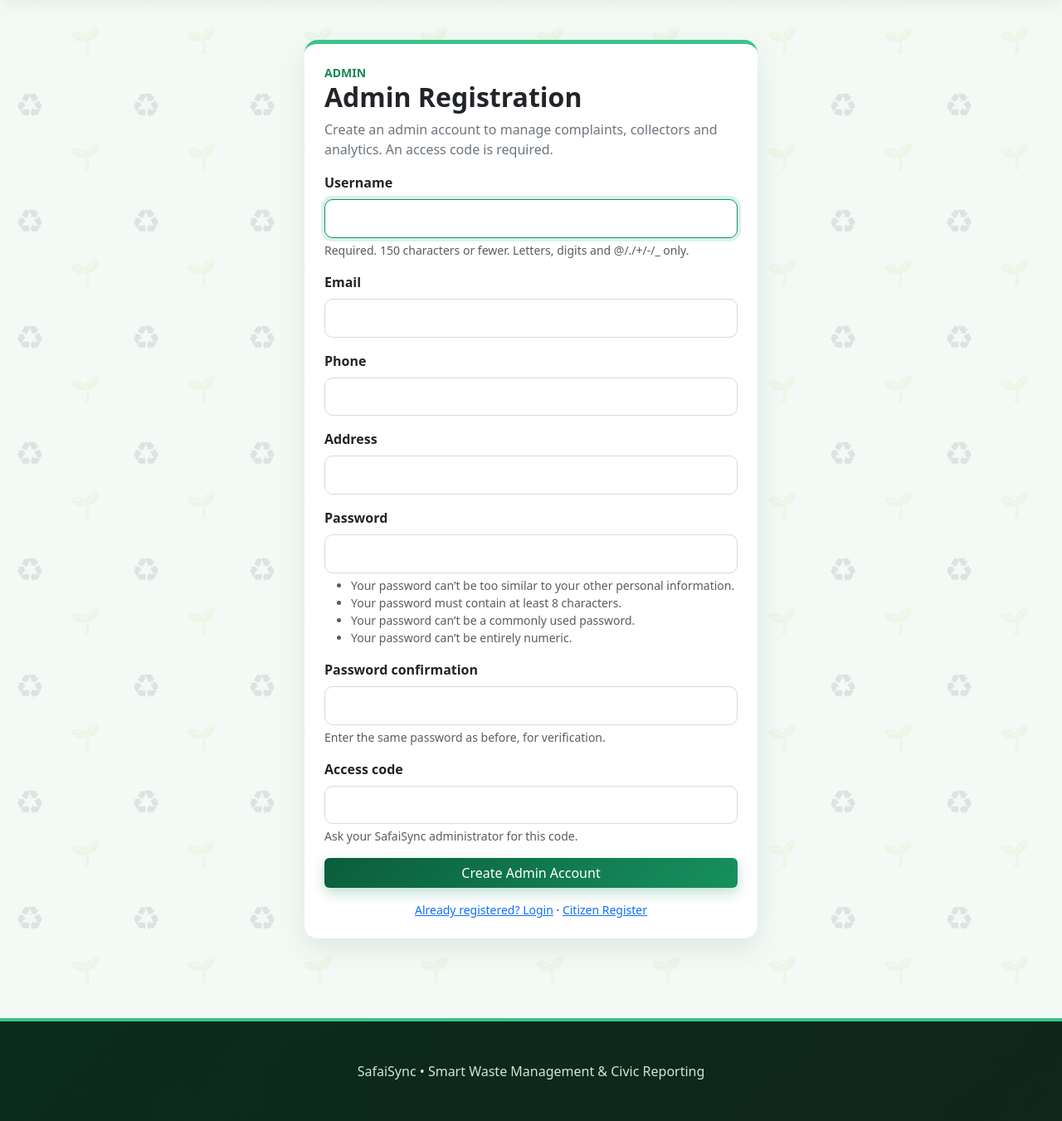
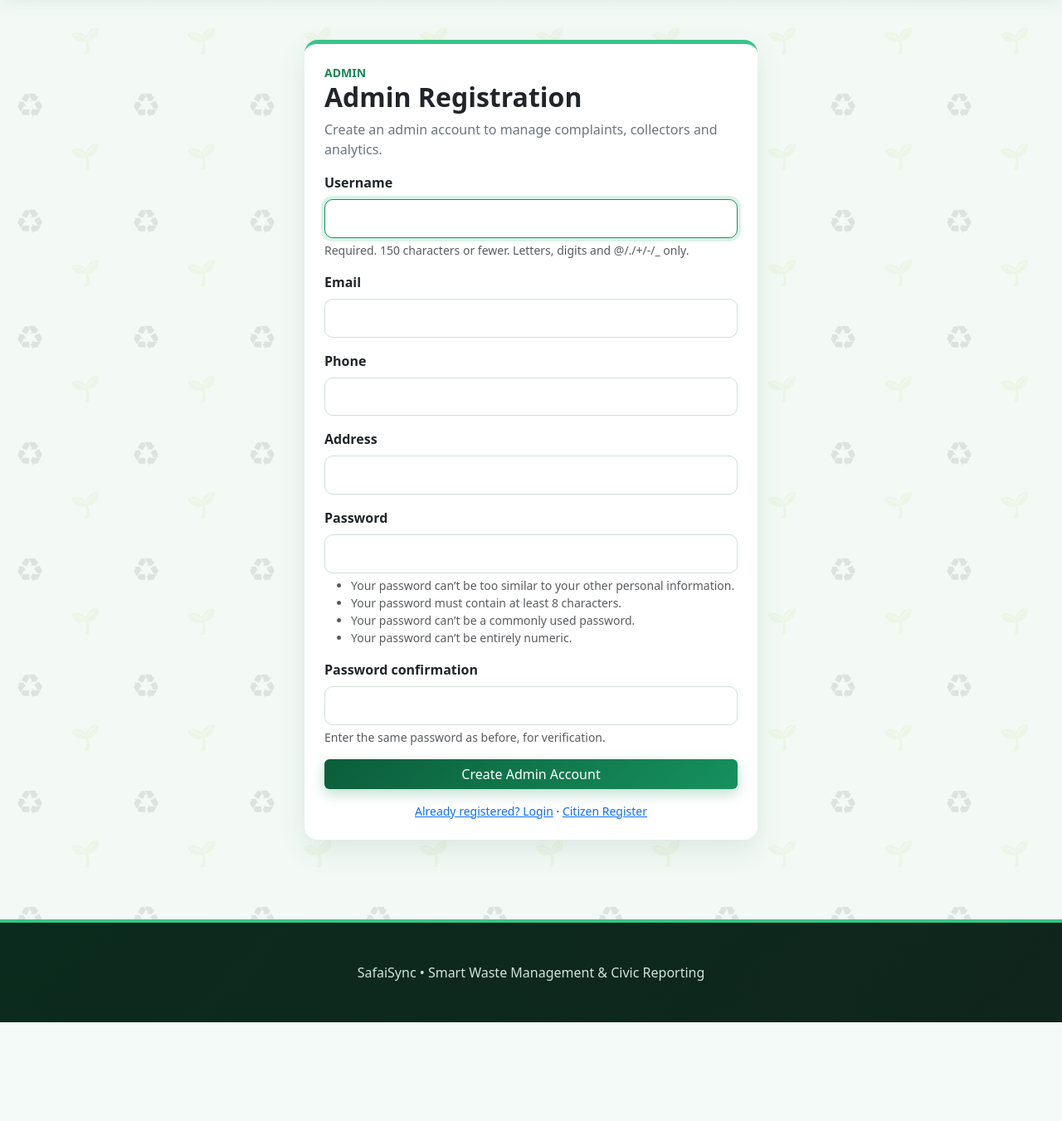
Before and after one commit to Keshav2809/SafaiSync, a Django app: page /admin-register/ in a window 1280 px wide. Shown: the part 61-1412 px from the top of the page at 83% size. After the commit the page ends 1293 px from the top, so only its background shows below. Run offline with Django 5.2, Linux system fonts and the light colour scheme.

Commit message:
Remove access code from staff registration

```diff
--- a/core/forms.py
+++ b/core/forms.py
@@ -1,6 +1,4 @@
-import os
 import re
-import secrets
 from django import forms
 from django.contrib.auth.models import User
 from django.contrib.auth.forms import UserCreationForm
@@ -36,28 +34,13 @@ class RegistrationForm(UserCreationForm):
 
 
 class StaffRegistrationForm(RegistrationForm):
-    """Admin / collector sign-up, protected by a secret access code."""
-    access_code = forms.CharField(
-        label="Access code", widget=forms.PasswordInput(attrs={"autocomplete": "off"}),
-        help_text="Ask your SafaiSync administrator for this code.")
-
-    class Meta(RegistrationForm.Meta):
-        fields = ("username", "email", "phone", "address", "password1", "password2", "access_code")
+    """Admin / collector sign-up (no access code)."""
 
     def __init__(self, *args, role="collector", **kwargs):
         super().__init__(*args, **kwargs)
         self.role = role
         if role == "collector":
             self.fields["phone"].required = True
-
-    def clean_access_code(self):
-        code = self.cleaned_data["access_code"].strip()
-        expected = os.environ.get(
-            "ADMIN_SIGNUP_CODE" if self.role == "admin" else "COLLECTOR_SIGNUP_CODE",
-            "ADMIN-2026" if self.role == "admin" else "COLLECT-2026")
-        if not secrets.compare_digest(code.encode(), expected.encode()):
-            raise forms.ValidationError("Invalid access code.")
-        return code
 
 
 class ReportForm(forms.ModelForm):
--- a/templates/staff_register.html
+++ b/templates/staff_register.html
@@ -5,7 +5,7 @@
 <div class="card border-0 shadow-sm rounded-4 p-4">
 <span class="text-success small fw-bold">{{ role_label|upper }}</span>
 <h2 class="fw-bold">{{ role_label }} Registration</h2>
-<p class="text-secondary">{% if role == "admin" %}Create an admin account to manage complaints, collectors and analytics.{% else %}Create a collector account to receive and complete pickup and complaint assignments.{% endif %} An access code is required.</p>
+<p class="text-secondary">{% if role == "admin" %}Create an admin account to manage complaints, collectors and analytics.{% else %}Create a collector account to receive and complete pickup and complaint assignments.{% endif %}</p>
 <form method="post" novalidate>{% csrf_token %}
 {{ form.non_field_errors }}
 {% for field in form %}<div class="mb-3"><label class="form-label fw-semibold">{{ field.label }}</label>{{ field }}{% if field.help_text %}<div class="form-text">{{ field.help_text }}</div>{% endif %}{% for error in field.errors %}<div class="text-danger small">{{ error }}</div>{% endfor %}</div>{% endfor %}
```
